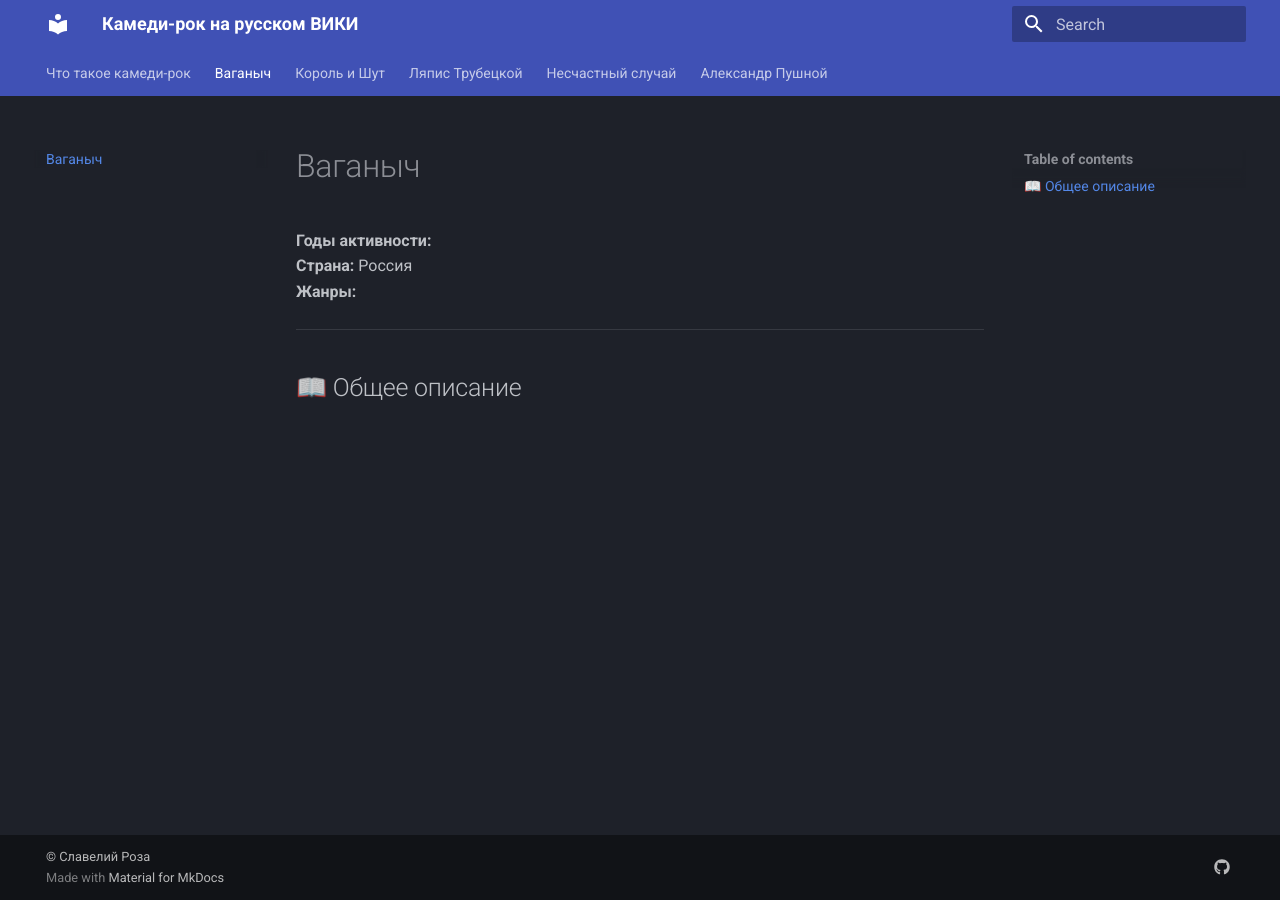
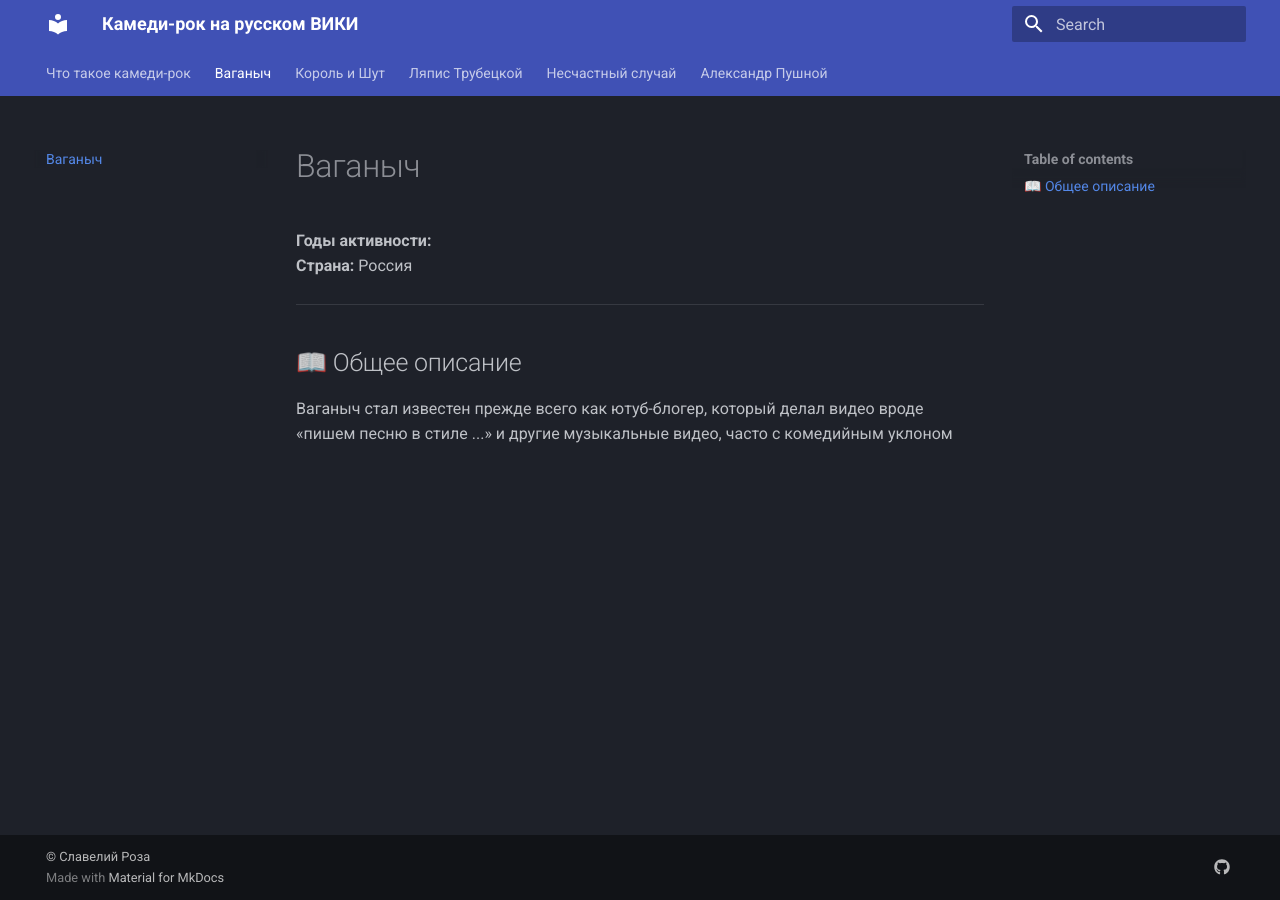
Before and after one commit to utkorose/ru-comedy-rock, an MkDocs documentation site: the page built from docs/2025-09-03-vaganych.md, in a window 1280 px wide. Built offline with MkDocs 1.6.1 and Material for MkDocs 9.7.7, drawn with Linux system fonts in a browser that asks for light colours.

Commit message:
Create 2025-09-03-vaganych.md

```diff
--- a/docs/2025-09-03-vaganych.md
+++ b/docs/2025-09-03-vaganych.md
@@ -2,8 +2,9 @@
 
 **Годы активности:**
 **Страна:** Россия
-**Жанры:**
 
 ---
 
 ## 📖 Общее описание
+
+Ваганыч стал известен прежде всего как ютуб-блогер, который делал видео вроде «пишем песню в стиле ...» и другие музыкальные видео, часто с комедийным уклоном
```
